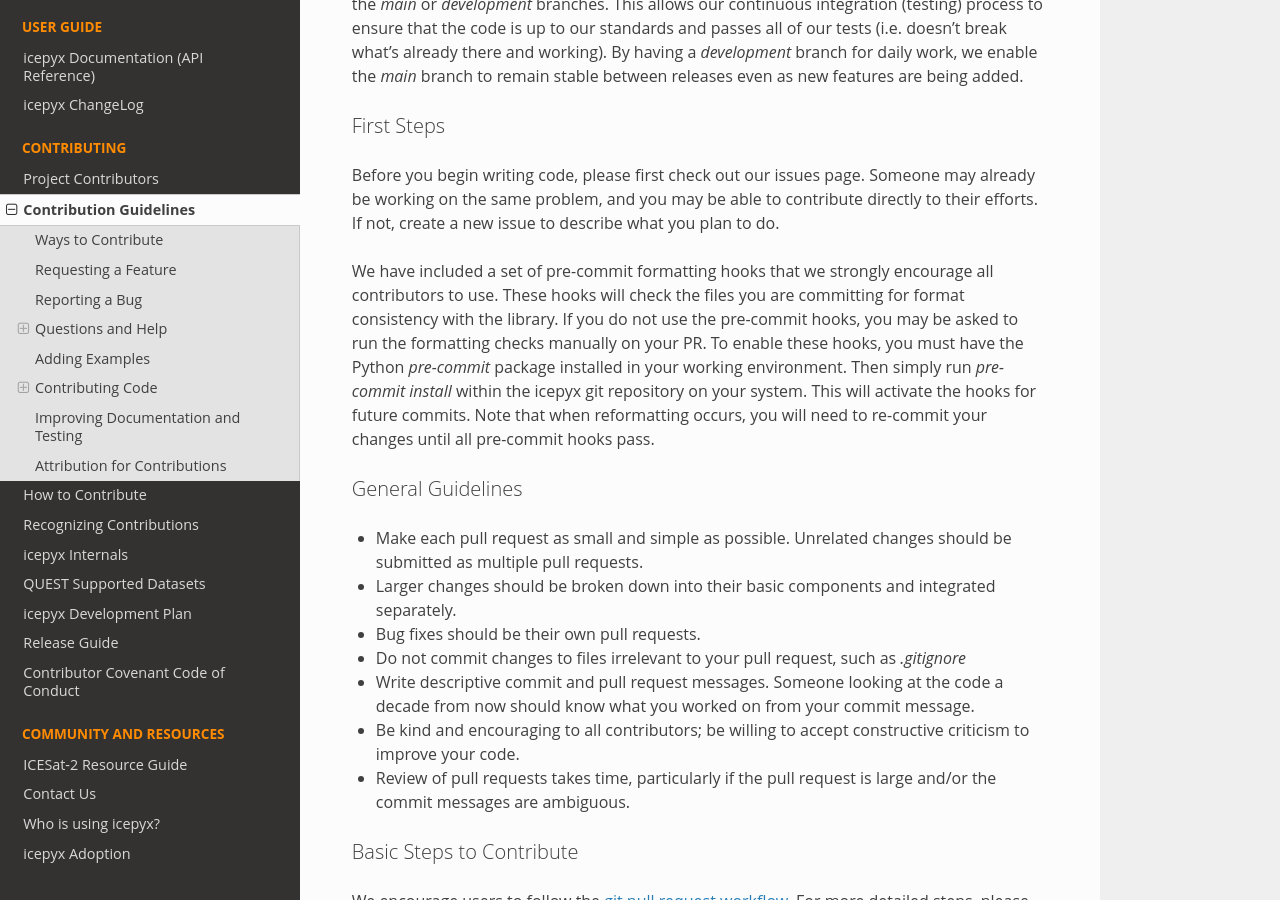
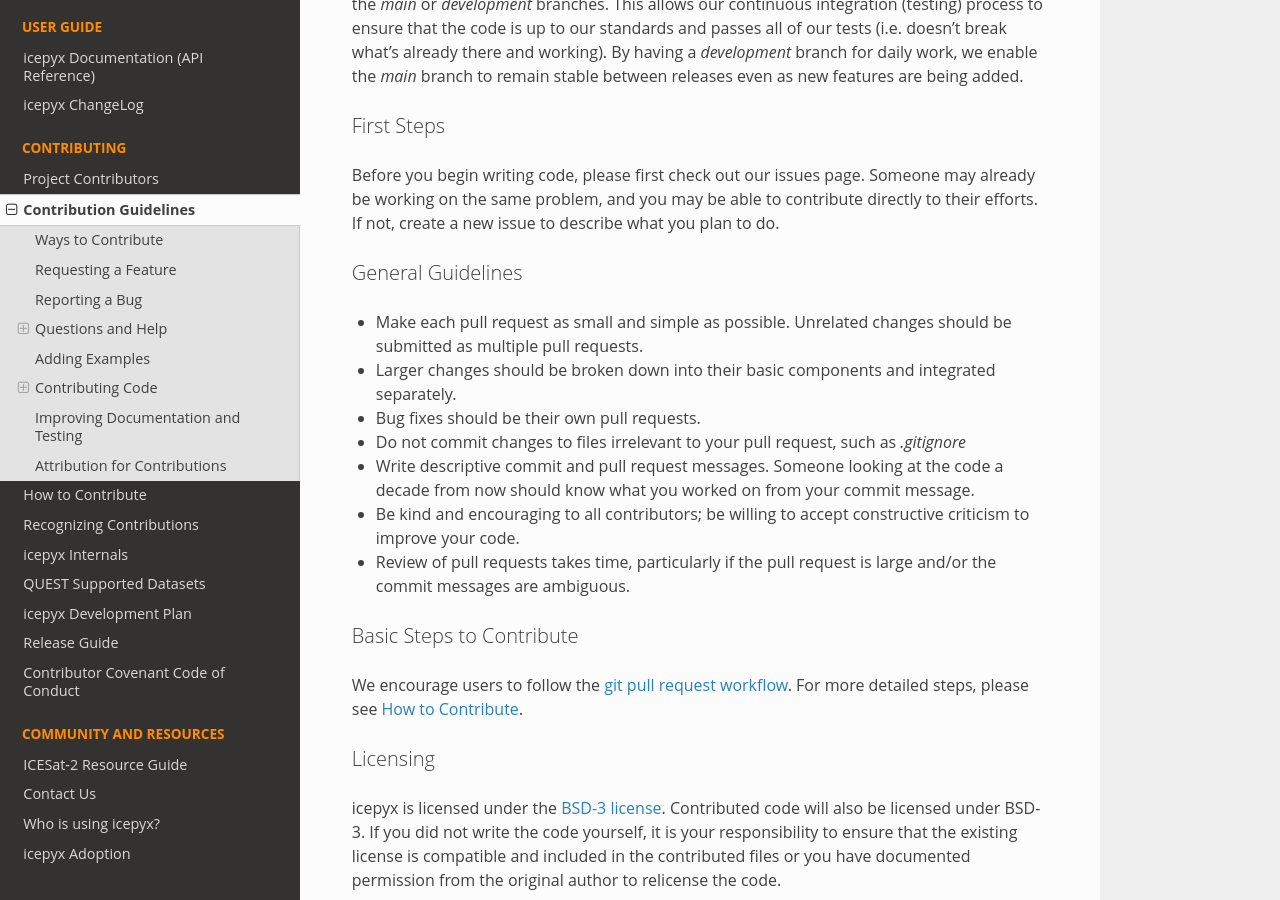
Before and after one commit to icesat2py/icepyx, a Sphinx documentation site: the page built from doc/source/contributing/contribution_guidelines.rst, in a window 1280 px wide and 900 px high, scrolled down 1722 px. Built offline with Sphinx 7.4.7 and the Read the Docs theme 2.0.0, drawn with Linux system fonts in a browser that asks for light colours; the version number could not be read and is left out.

Commit message:
remove pre-commit info

```diff
--- a/doc/source/contributing/contribution_guidelines.rst
+++ b/doc/source/contributing/contribution_guidelines.rst
@@ -62,14 +62,6 @@
 Someone may already be working on the same problem, and you may be able to contribute directly to their efforts.
 If not, create a new issue to describe what you plan to do.
 
-We have included a set of pre-commit formatting hooks that we strongly encourage all contributors to use.
-These hooks will check the files you are committing for format consistency with the library.
-If you do not use the pre-commit hooks, you may be asked to run the formatting checks manually on your PR.
-To enable these hooks, you must have the Python `pre-commit` package installed in your working environment.
-Then simply run `pre-commit install` within the icepyx git repository on your system.
-This will activate the hooks for future commits.
-Note that when reformatting occurs, you will need to re-commit your changes until all pre-commit hooks pass.
-
 General Guidelines
 ^^^^^^^^^^^^^^^^^^
 
```
